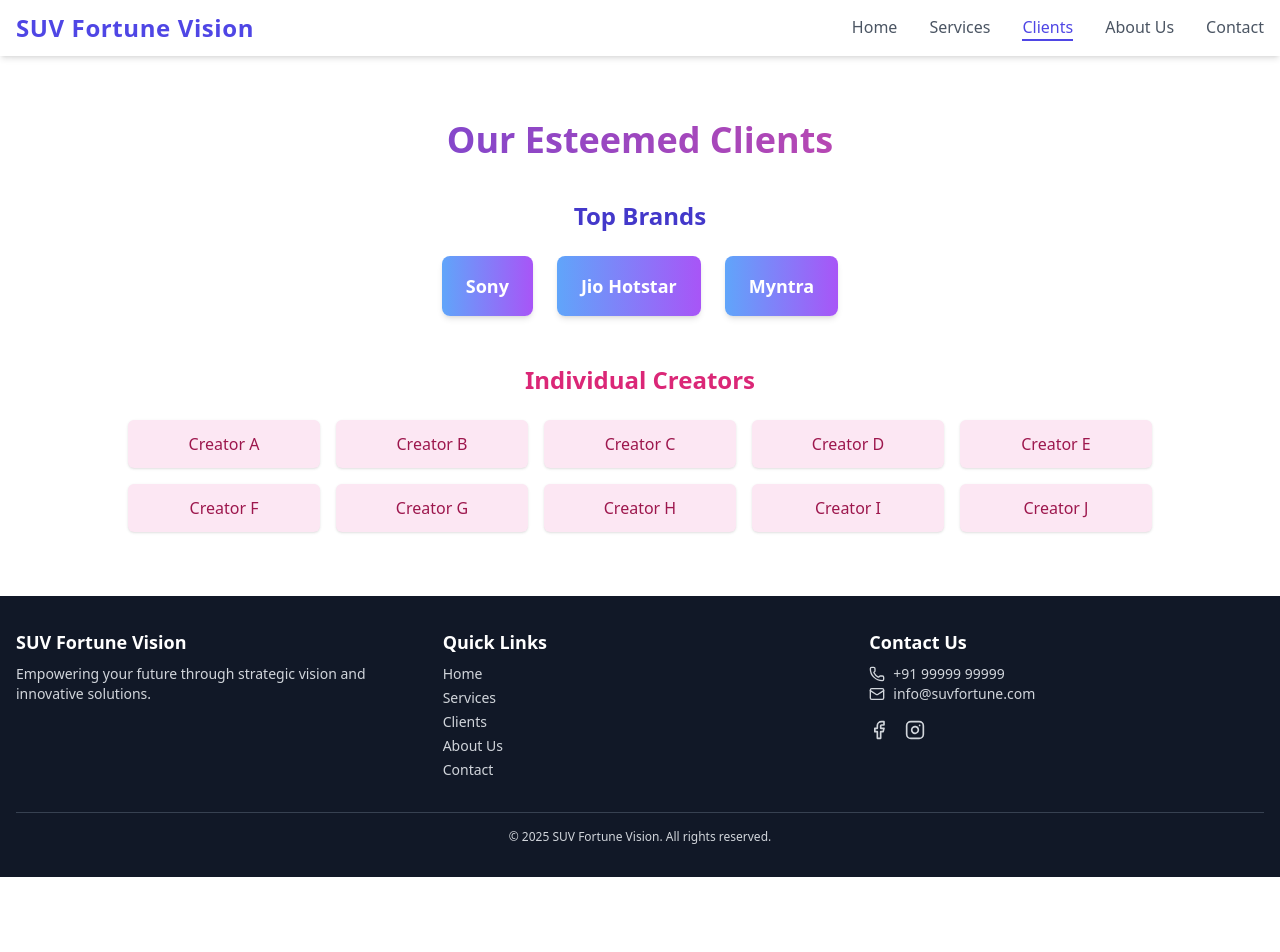
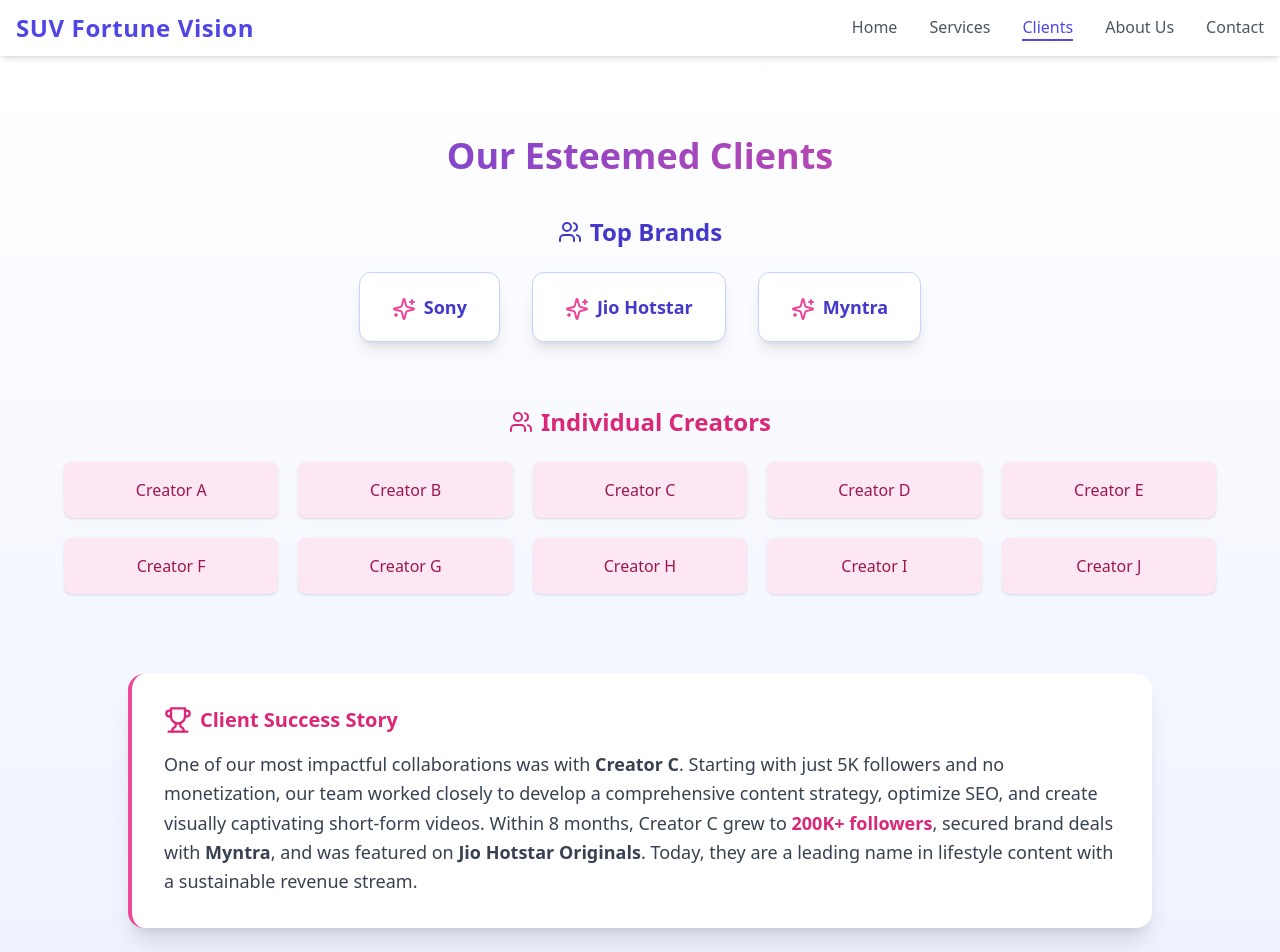
Before and after one commit to VijayVarma26/suv-fortune-vision, a React (Vite) app: page /clients in a window 1280 px wide. Shown: the top 952 px of the page. Before the commit the page ends 877 px from the top, so only its background shows below. Built offline with nearby package versions, Linux system fonts and the light colour scheme; the HTML template or start-up script is replaced by a standard one.

Commit message:
Enhance Clients page with animations and improved layout for top brands and creators sections

```diff
--- a/src/pages/Clients.jsx
+++ b/src/pages/Clients.jsx
@@ -1,4 +1,6 @@
 import React from 'react';
+import { motion } from 'framer-motion';
+import { Sparkles, Trophy, Users } from 'lucide-react';
 
 export default function Clients() {
   const topBrands = ['Sony', 'Jio Hotstar', 'Myntra'];
@@ -16,40 +18,86 @@
   ];
 
   return (
-    <div className="bg-white py-16 px-6 text-gray-800">
-      <h2 className="text-4xl font-extrabold text-center mb-10 text-transparent bg-clip-text bg-gradient-to-r from-indigo-600 to-pink-500">
+    <div className="bg-gradient-to-b from-white to-indigo-50 py-20 px-6 text-gray-800">
+      {/* Heading */}
+      <motion.h2
+        className="text-4xl font-extrabold text-center mb-10 text-transparent bg-clip-text bg-gradient-to-r from-indigo-600 to-pink-500"
+        initial={{ opacity: 0, y: -30 }}
+        animate={{ opacity: 1, y: 0 }}
+        transition={{ duration: 0.6 }}
+      >
         Our Esteemed Clients
-      </h2>
+      </motion.h2>
 
-      <div className="max-w-5xl mx-auto">
-        <div className="mb-12">
-          <h3 className="text-2xl font-bold mb-6 text-center text-indigo-700">Top Brands</h3>
-          <div className="flex flex-wrap justify-center gap-6">
-            {topBrands.map((brand) => (
-              <div
+      {/* Top Brands */}
+      <motion.div
+        className="max-w-5xl mx-auto mb-16"
+        initial={{ opacity: 0 }}
+        whileInView={{ opacity: 1 }}
+        transition={{ duration: 0.8 }}
+      >
+        <h3 className="text-2xl font-bold mb-6 text-center text-indigo-700 flex justify-center items-center gap-2">
+          <Users /> Top Brands
+        </h3>
+        <div className="flex flex-wrap justify-center gap-8">
+          {topBrands.map((brand, index) => (
+            <motion.div
               key={brand}
-                className="bg-gradient-to-r from-blue-400 to-purple-500 text-white px-6 py-4 rounded-lg text-lg font-semibold shadow-md hover:scale-105 transition"
+              className="bg-white px-8 py-5 rounded-xl shadow-lg border border-indigo-200 text-indigo-700 text-lg font-semibold hover:shadow-xl hover:scale-105 transition-transform duration-300"
+              whileHover={{ scale: 1.08 }}
+              transition={{ delay: index * 0.1 }}
             >
+              <Sparkles className="inline-block mr-2 text-pink-500" />
               {brand}
-              </div>
+            </motion.div>
           ))}
         </div>
-        </div>
+      </motion.div>
 
-        <div>
-          <h3 className="text-2xl font-bold mb-6 text-center text-pink-600">Individual Creators</h3>
-          <div className="grid grid-cols-2 sm:grid-cols-3 md:grid-cols-5 gap-4">
+      {/* Creators Section */}
+      <motion.div
+        className="max-w-6xl mx-auto mb-20"
+        initial={{ opacity: 0 }}
+        whileInView={{ opacity: 1 }}
+        transition={{ duration: 0.6 }}
+      >
+        <h3 className="text-2xl font-bold mb-6 text-center text-pink-600 flex justify-center items-center gap-2">
+          <Users /> Individual Creators
+        </h3>
+        <div className="grid grid-cols-2 sm:grid-cols-3 md:grid-cols-5 gap-5">
           {creators.map((name, index) => (
-              <div
+            <motion.div
               key={index}
-                className="bg-pink-100 text-pink-800 text-center p-3 rounded-md shadow hover:bg-pink-200 transition"
+              className="bg-pink-100 text-pink-800 text-center p-4 rounded-lg shadow hover:bg-pink-200 transition-all font-medium"
+              whileHover={{ scale: 1.05 }}
+              transition={{ delay: index * 0.05 }}
             >
               {name}
-              </div>
+            </motion.div>
           ))}
         </div>
+      </motion.div>
+
+      {/* Client Success Story */}
+      <motion.div
+        className="bg-white max-w-5xl mx-auto p-8 rounded-2xl shadow-xl border-l-4 border-pink-500"
+        initial={{ opacity: 0, y: 40 }}
+        whileInView={{ opacity: 1, y: 0 }}
+        transition={{ duration: 0.8 }}
+      >
+        <div className="flex items-center mb-4 text-pink-600 gap-2">
+          <Trophy size={28} />
+          <h4 className="text-xl font-bold">Client Success Story</h4>
         </div>
-      </div>
+        <p className="text-gray-700 text-lg leading-relaxed">
+          One of our most impactful collaborations was with <strong>Creator C</strong>. Starting with
+          just 5K followers and no monetization, our team worked closely to develop a comprehensive
+          content strategy, optimize SEO, and create visually captivating short-form videos. Within
+          8 months, Creator C grew to <span className="font-semibold text-pink-600">200K+ followers</span>,
+          secured brand deals with <strong>Myntra</strong>, and was featured on <strong>Jio Hotstar Originals</strong>.
+          Today, they are a leading name in lifestyle content with a sustainable revenue stream.
+        </p>
+      </motion.div>
     </div>
   );
 }
```
Lines whose indentation alone changed are shown as unchanged.
